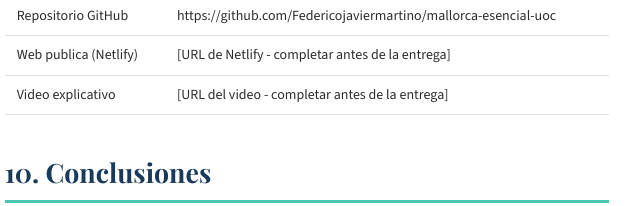
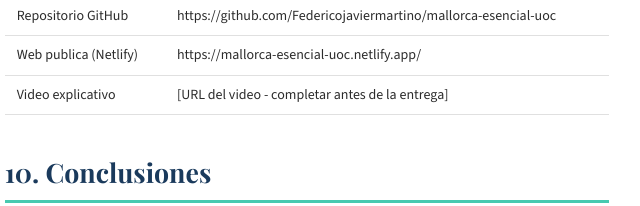
Before and after one commit to Federicojaviermartino/mallorca-esencial-uoc, a website: page documentacion-pec1.html in a window 1280 px wide. Shown: the part 9309-9515 px from the top of the page, 333-973 px from the left. Drawn offline with nearby package versions, Linux system fonts and the light colour scheme.

Commit message:
Corregir documentacion: errores de contenido y agregar URL de Netlify

```diff
--- a/documentacion-pec1.html
+++ b/documentacion-pec1.html
@@ -464,7 +464,7 @@ npm install --save @fontsource/playfair-display @fontsource/source-sans-pro</pre
   </thead>
   <tbody>
     <tr><td>Repositorio GitHub</td><td>https://github.com/Federicojaviermartino/mallorca-esencial-uoc</td></tr>
-    <tr><td>Web publica (Netlify)</td><td>[URL de Netlify - completar antes de la entrega]</td></tr>
+    <tr><td>Web publica (Netlify)</td><td>https://mallorca-esencial-uoc.netlify.app/</td></tr>
     <tr><td>Video explicativo</td><td>[URL del video - completar antes de la entrega]</td></tr>
   </tbody>
 </table>
```
Also changed, not shown: 1 other file.
